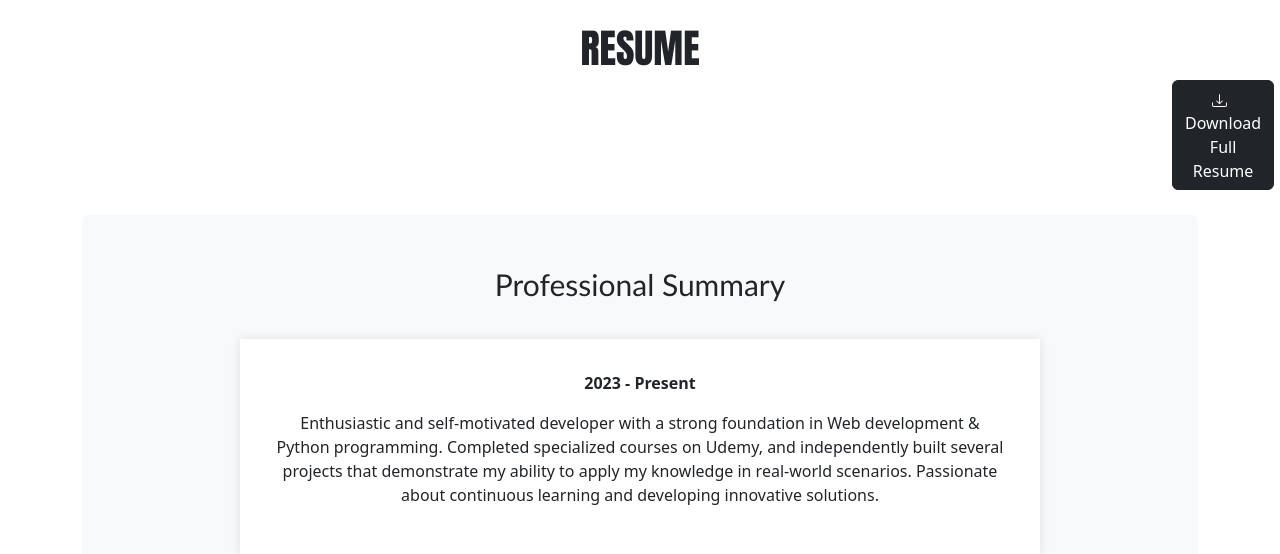
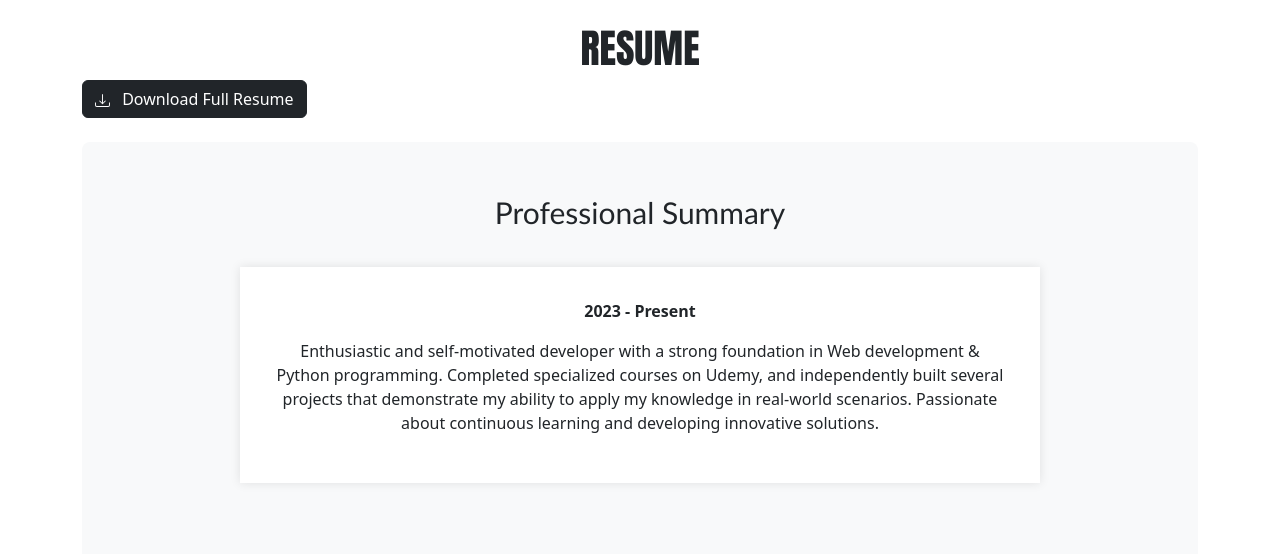
Before and after one commit to wireduclement/portfolio-website, a Flask app: page /resume in a window 1280 px wide. Shown: the part 73-627 px from the top of the page. Run offline with Flask 3, Linux system fonts and the light colour scheme; some libraries are stand-ins or nearby versions.

Commit message:
update resume.html

```diff
--- a/templates/resume.html
+++ b/templates/resume.html
@@ -15,12 +15,14 @@
       </header>
 
       <h1 style="text-align: center; font-family: Impact, Haettenschweiler, 'Arial Narrow Bold', sans-serif;"><strong>RESUME</strong></h1>
-      <a href="{{ url_for('static', filename='cv.pdf') }}" target="_blank" class="btn btn-dark" style="margin-left: 1090px;">
+
+   <div>
+      <a href="{{ url_for('static', filename='cv.pdf') }}" target="_blank" class="btn btn-dark">
          <img src="../static/svg/download.svg" alt="Download Icon" style="margin-right: 8px;">
          Download Full Resume
       </a>
       <br><br>
-
+   </div>
    <div class="p-5 text-center bg-body-tertiary rounded-3">
       <p class="card-heading">Professional Summary</p>
       <div class="resume">
```
